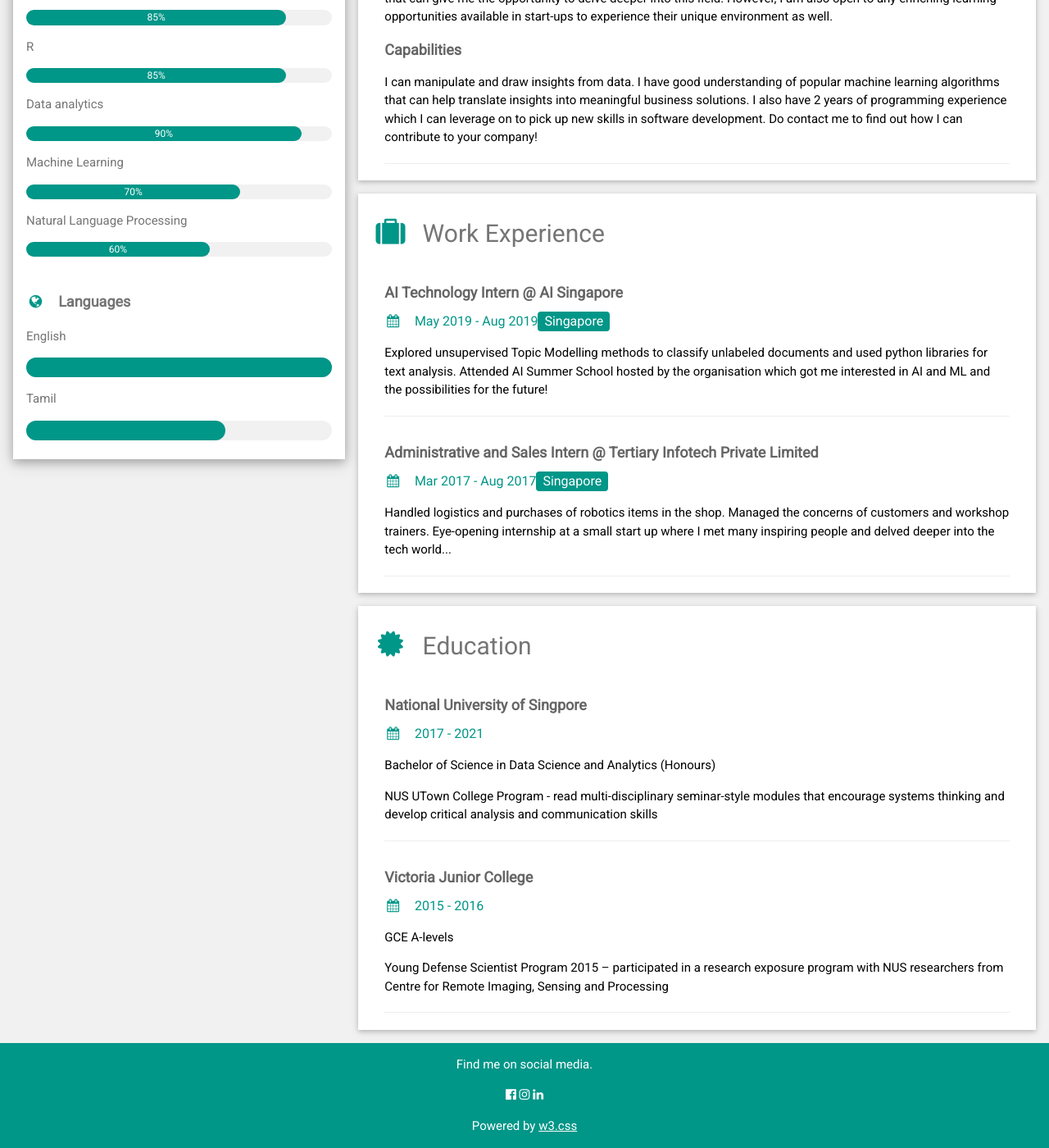
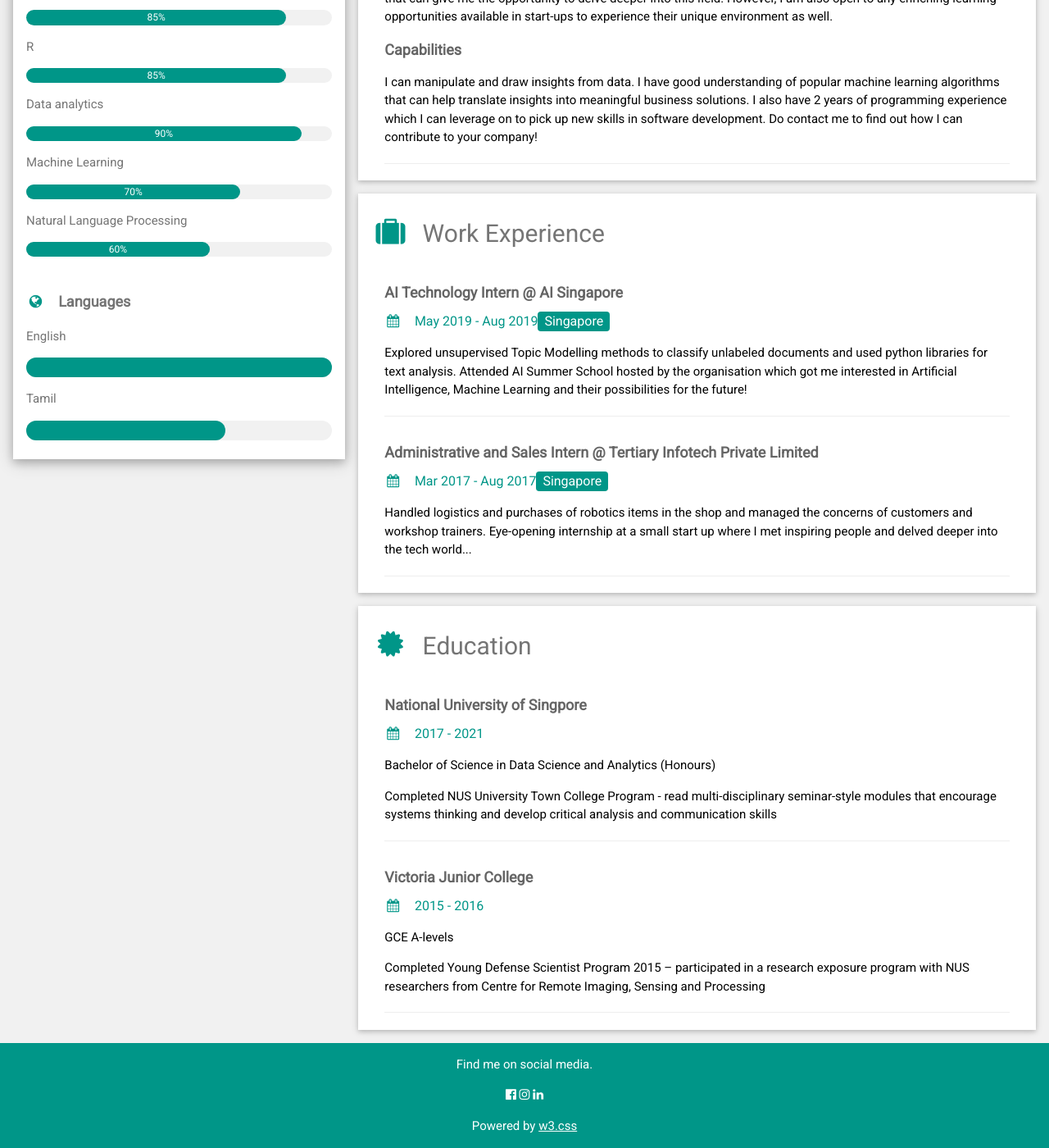
Before and after one commit to VRSoorya/vr_soorya.github.io, a Jekyll site: the page index.html, which Jekyll copies as it is, in a window 1280 px wide and 1400 px high, scrolled down 348 px. Shown: the whole window at 82% size. Built offline with Jekyll 4.4.1, drawn with Linux system fonts in a browser that asks for light colours; some of the changed text lies outside the part shown.

Commit message:
Update index.html

```diff
--- a/index.html
+++ b/index.html
@@ -85,7 +85,7 @@
     <div class="w3-twothird">
 
         <div class="w3-container w3-card w3-white w3-margin-bottom">
-        <h2 class="w3-text-grey w3-padding-16"><i class="fa fa-suitcase fa-fw w3-margin-right w3-xxlarge w3-text-teal"></i>A curious and aspiring data scientist.</h2>
+        <h2 class="w3-text-grey w3-padding-16"><i class="fa fa-awesome fa-fw w3-margin-right w3-xxlarge w3-text-teal"></i>A curious and aspiring data scientist</h2>
         <div class="w3-container">
           <h5 class="w3-opacity"><b>Personal Brief</b></h5>
           <p>I learn best by doing and my biggest asset is my attitude to try. Active learning has allowed me to internalize things quickly and effectively. You will find me to be diligent and responsible in my work. I am ready to face the challenges for the learning and development that I cannot gain otherwise.</p>
@@ -102,13 +102,13 @@
         <div class="w3-container">
           <h5 class="w3-opacity"><b>AI Technology Intern @ AI Singapore</b></h5>
           <h6 class="w3-text-teal"><i class="fa fa-calendar fa-fw w3-margin-right"></i>May 2019 - Aug 2019<span class="w3-tag w3-teal w3-round">Singapore</span></h6>
-          <p>Explored unsupervised Topic Modelling methods to classify unlabeled documents and used python libraries for text analysis. Attended AI Summer School hosted by the organisation which got me interested in AI and ML and the possibilities for the future!</p>
+          <p>Explored unsupervised Topic Modelling methods to classify unlabeled documents and used python libraries for text analysis. Attended AI Summer School hosted by the organisation which got me interested in Artificial Intelligence, Machine Learning and their possibilities for the future!</p>
           <hr>
         </div>
         <div class="w3-container">
           <h5 class="w3-opacity"><b>Administrative and Sales Intern @ Tertiary Infotech Private Limited</b></h5>
           <h6 class="w3-text-teal"><i class="fa fa-calendar fa-fw w3-margin-right"></i>Mar 2017 - Aug 2017<span class="w3-tag w3-teal w3-round">Singapore</span></h6>
-          <p>Handled logistics and purchases of robotics items in the shop. Managed the concerns of customers and workshop trainers. Eye-opening internship at a small start up where I met many inspiring people and delved deeper into the tech world... </p>
+          <p>Handled logistics and purchases of robotics items in the shop and managed the concerns of customers and workshop trainers. Eye-opening internship at a small start up where I met inspiring people and delved deeper into the tech world...</p>
           <hr>
         </div>
       </div>
@@ -119,14 +119,14 @@
           <h5 class="w3-opacity"><b>National University of Singpore</b></h5>
           <h6 class="w3-text-teal"><i class="fa fa-calendar fa-fw w3-margin-right"></i>2017 - 2021</h6>
           <p>Bachelor of Science in Data Science and Analytics (Honours)</p>
-          <p>NUS UTown College Program - read multi-disciplinary seminar-style modules that encourage systems thinking and develop critical analysis and communication skills</p>
+          <p>Completed NUS University Town College Program - read multi-disciplinary seminar-style modules that encourage systems thinking and develop critical analysis and communication skills</p>
           <hr>
         </div>
         <div class="w3-container">
           <h5 class="w3-opacity"><b>Victoria Junior College</b></h5>
           <h6 class="w3-text-teal"><i class="fa fa-calendar fa-fw w3-margin-right"></i>2015 - 2016</h6>
           <p>GCE A-levels</p>
-          <p>Young Defense Scientist Program 2015 – participated in a research exposure program with NUS researchers from Centre for Remote Imaging, Sensing and Processing</p>
+          <p>Completed Young Defense Scientist Program 2015 – participated in a research exposure program with NUS researchers from Centre for Remote Imaging, Sensing and Processing</p>
           <hr>
         </div>
       </div>
```
